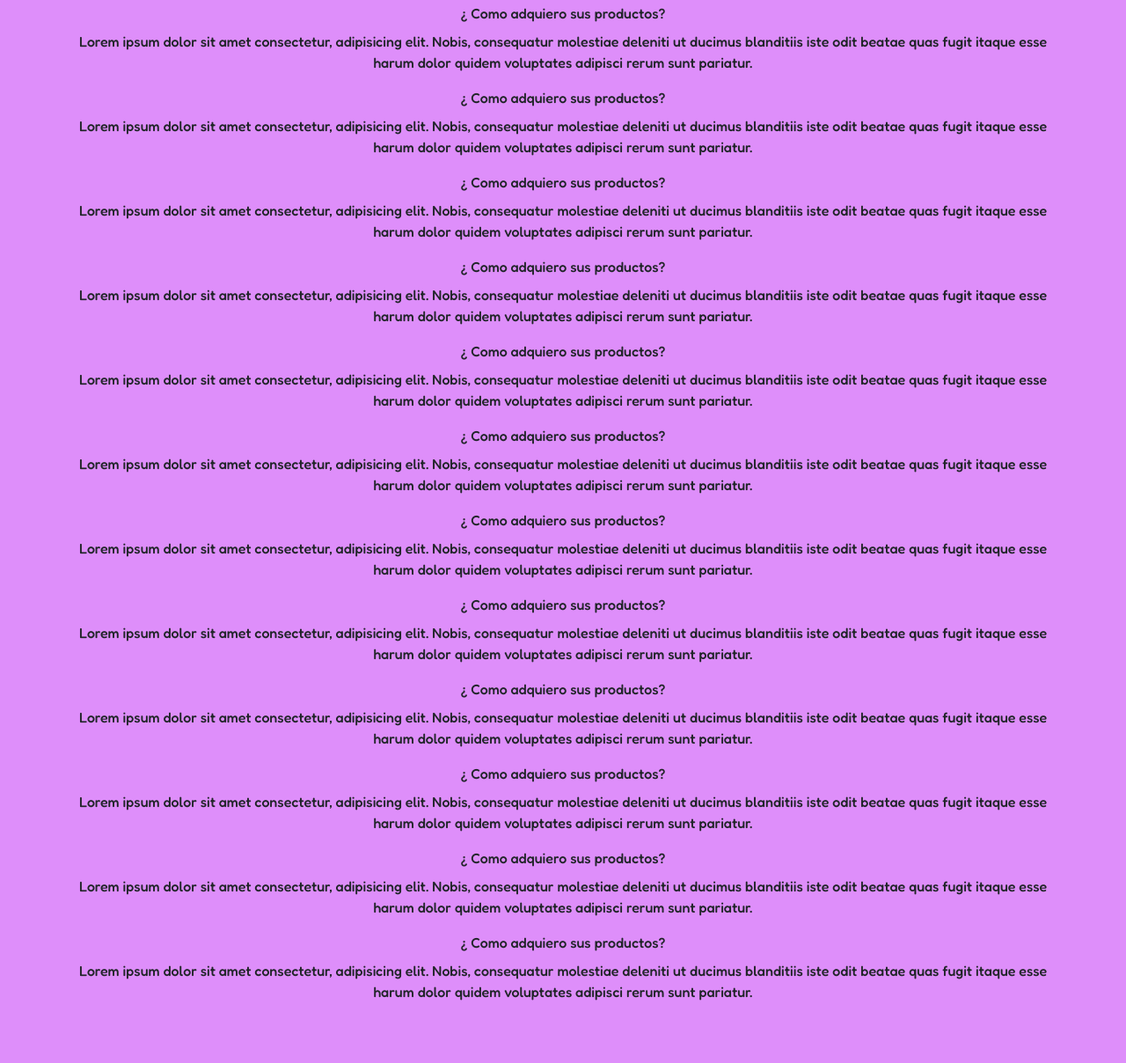
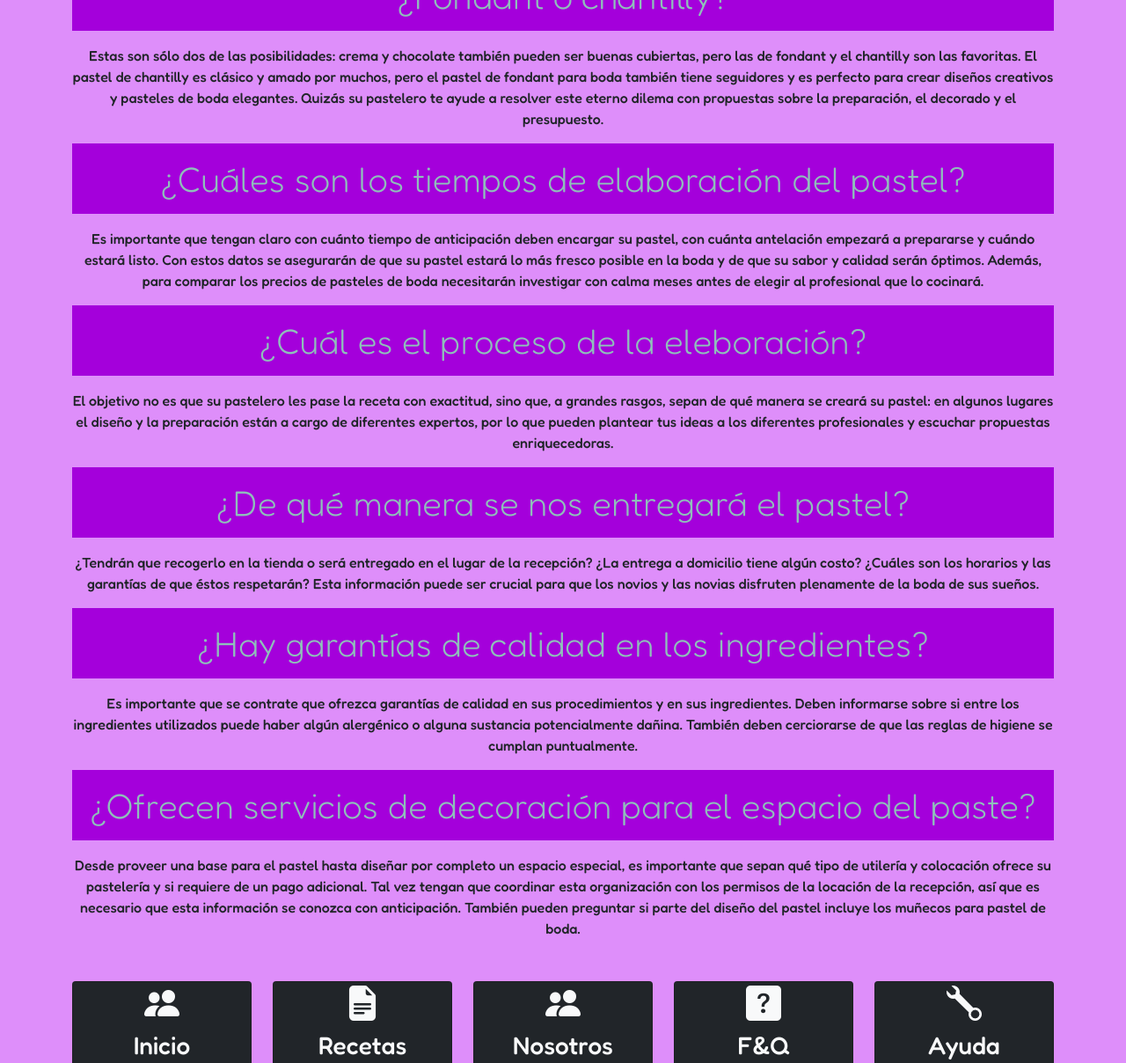
Before and after one commit to JonasPDeveloper/PROYECTO__CARRAZANA, a website: page pages/f&q.html in a window 1280 px wide. Shown: the part 986-2194 px from the top of the page at 88% size. Drawn offline with nearby package versions, Linux system fonts and the light colour scheme.

Commit message:
se corrigieron detalles finales

```diff
--- a/pages/f&q.html
+++ b/pages/f&q.html
@@ -78,163 +78,59 @@
     </header>
     <main class="body-bg">
       <div class="container">
-        <div class="col-12 col-6-md col-4 sm text-center">
-          <h1 class="text-center bg-text bg-primary display-3 mt-3">Preguntas Frecuentes</h1>
+        <div class="col-12 col-6-md col-4 sm text-center pt-3">
+          <h1 class="text-center bg-text bg-primary display-3 pt-3 pb-3">Preguntas Frecuentes</h1>
         </div>
-        <div class="col-12 col-6-md col-4-sm text-center mt-3 mb 3">
-          <div class="mt-2 mb-2">¿ Como adquiero sus productos?</div>
-          <p>
-            Lorem ipsum dolor sit amet consectetur, adipisicing elit. Nobis,
-            consequatur molestiae deleniti ut ducimus blanditiis iste odit
-            beatae quas fugit itaque esse harum dolor quidem voluptates adipisci
-            rerum sunt pariatur.
+        <div class="col-12 col-6-md col-4-sm text-center pt-3 mb 3">
+          <div class="text-center bg-text bg-primary display-6 pt-3 pb-3">¿Cuál sería el mejor sabor para nuestro pastel de bodas?</div>
+          <p class="mt-3 mb-3">
+            ¿Cuál es la clave para que el pastel se convierta en el broche de oro de la celebración? ¡El sabor! Su pastelero puede ayudarlos a encontrar la combinación perfecta de ingredientes que genere un sabor único. Recuerden que el pastel debe transmitir el estilo de su boda por medio de sabores e imágenes. Escuchen las sugerencias de su pastelero para definir una idea o para realizar su pastel ensueño.
           </p>
         </div>
         <div class="col-12 col-6-md col-4-sm text-center mt-3 mb 3">
-          <div class="mt-2 mb-2">¿ Como adquiero sus productos?</div>
-          <p>
-            Lorem ipsum dolor sit amet consectetur, adipisicing elit. Nobis,
-            consequatur molestiae deleniti ut ducimus blanditiis iste odit
-            beatae quas fugit itaque esse harum dolor quidem voluptates adipisci
-            rerum sunt pariatur.
+          <div class="text-center bg-text bg-primary display-6 pt-3 pb-3">¿Qué tipo de decoración puede tener nuestro pastel??</div>
+          <p class="mt-3 mb-3"></p>
+            Hay muchos estilos de decoración de pasteles de boda: comestible, con elementos naturales, con elementos sintéticos... Aprovechando ingredientes como azúcar, chocolate y mazapán se puede crear todo tipo de deliciosas decoraciones, desde flores y perlas hasta patrones geométricos. Pero también se pueden utilizar adornos como flores naturales, ramitas o frutas, o elementos sintéticos como listones y pedrería. En el catálogo de Bodas.com.mx encontrarás muchas propuestas de diseños que podrás discutir con tu pastelero.
           </p>
         </div>
         <div class="col-12 col-6-md col-4-sm text-center mt-3 mb 3">
-          <div class="mt-2 mb-2">¿ Como adquiero sus productos?</div>
-          <p>
-            Lorem ipsum dolor sit amet consectetur, adipisicing elit. Nobis,
-            consequatur molestiae deleniti ut ducimus blanditiis iste odit
-            beatae quas fugit itaque esse harum dolor quidem voluptates adipisci
-            rerum sunt pariatur.
+          <div class="text-center bg-text bg-primary display-6 pt-3 pb-3">¿Fondant o chantilly?</div>
+          <p class="mt-3 mb-3">
+            Estas son sólo dos de las posibilidades: crema y chocolate también pueden ser buenas cubiertas, pero las de fondant y el chantilly son las favoritas. El pastel de chantilly es clásico y amado por muchos, pero el pastel de fondant para boda también tiene seguidores y es perfecto para crear diseños creativos y pasteles de boda elegantes. Quizás su pastelero te ayude a resolver este eterno dilema con propuestas sobre la preparación, el decorado y el presupuesto.
           </p>
         </div>
         <div class="col-12 col-6-md col-4-sm text-center mt-3 mb 3">
-          <div class="mt-2 mb-2">¿ Como adquiero sus productos?</div>
-          <p>
-            Lorem ipsum dolor sit amet consectetur, adipisicing elit. Nobis,
-            consequatur molestiae deleniti ut ducimus blanditiis iste odit
-            beatae quas fugit itaque esse harum dolor quidem voluptates adipisci
-            rerum sunt pariatur.
+          <div class="text-center bg-text bg-primary display-6 pt-3 pb-3">¿Cuáles son los tiempos de elaboración del pastel?</div>
+          <p class="mt-3 mb-3">
+            Es importante que tengan claro con cuánto tiempo de anticipación deben encargar su pastel, con cuánta antelación empezará a prepararse y cuándo estará listo. Con estos datos se asegurarán de que su pastel estará lo más fresco posible en la boda y de que su sabor y calidad serán óptimos. Además, para comparar los precios de pasteles de boda necesitarán investigar con calma meses antes de elegir al profesional que lo cocinará.
           </p>
         </div>
         <div class="col-12 col-6-md col-4-sm text-center mt-3 mb 3">
-          <div class="mt-2 mb-2">¿ Como adquiero sus productos?</div>
-          <p>
-            Lorem ipsum dolor sit amet consectetur, adipisicing elit. Nobis,
-            consequatur molestiae deleniti ut ducimus blanditiis iste odit
-            beatae quas fugit itaque esse harum dolor quidem voluptates adipisci
-            rerum sunt pariatur.
+          <div class="text-center bg-text bg-primary display-6 pt-3 pb-3">¿Cuál es el proceso de la eleboración?</div>
+          <p class="mt-3 mb-3">
+            El objetivo no es que su pastelero les pase la receta con exactitud, sino que, a grandes rasgos, sepan de qué manera se creará su pastel: en algunos lugares el diseño y la preparación están a cargo de diferentes expertos, por lo que pueden plantear tus ideas a los diferentes profesionales y escuchar propuestas enriquecedoras.
           </p>
         </div>
         <div class="col-12 col-6-md col-4-sm text-center mt-3 mb 3">
-          <div class="mt-2 mb-2">¿ Como adquiero sus productos?</div>
-          <p>
-            Lorem ipsum dolor sit amet consectetur, adipisicing elit. Nobis,
-            consequatur molestiae deleniti ut ducimus blanditiis iste odit
-            beatae quas fugit itaque esse harum dolor quidem voluptates adipisci
-            rerum sunt pariatur.
+          <div class="text-center bg-text bg-primary display-6 pt-3 pb-3">¿De qué manera se nos entregará el pastel?</div>
+          <p class="mt-3 mb-3">
+            ¿Tendrán que recogerlo en la tienda o será entregado en el lugar de la recepción? ¿La entrega a domicilio tiene algún costo? ¿Cuáles son los horarios y las garantías de que éstos respetarán? Esta información puede ser crucial para que los novios y las novias disfruten plenamente de la boda de sus sueños.
           </p>
         </div>
         <div class="col-12 col-6-md col-4-sm text-center mt-3 mb 3">
-          <div class="mt-2 mb-2">¿ Como adquiero sus productos?</div>
-          <p>
-            Lorem ipsum dolor sit amet consectetur, adipisicing elit. Nobis,
-            consequatur molestiae deleniti ut ducimus blanditiis iste odit
-            beatae quas fugit itaque esse harum dolor quidem voluptates adipisci
-            rerum sunt pariatur.
+          <div class="text-center bg-text bg-primary display-6 pt-3 pb-3"> ¿Hay garantías de calidad en los ingredientes?</div>
+          <p class="mt-3 mb-3">
+            Es importante que se contrate que ofrezca garantías de calidad en sus procedimientos y en sus ingredientes. Deben informarse sobre si entre los ingredientes utilizados puede haber algún alergénico o alguna sustancia potencialmente dañina. También deben cerciorarse de que las reglas de higiene se cumplan puntualmente.
           </p>
         </div>
         <div class="col-12 col-6-md col-4-sm text-center mt-3 mb 3">
-          <div class="mt-2 mb-2">¿ Como adquiero sus productos?</div>
-          <p>
-            Lorem ipsum dolor sit amet consectetur, adipisicing elit. Nobis,
-            consequatur molestiae deleniti ut ducimus blanditiis iste odit
-            beatae quas fugit itaque esse harum dolor quidem voluptates adipisci
-            rerum sunt pariatur.
+          <div class="text-center bg-text bg-primary display-6 pt-3 pb-3">¿Ofrecen servicios de decoración para el espacio del paste?</div>
+          <p class="mt-3 mb-3">
+            Desde proveer una base para el pastel hasta diseñar por completo un espacio especial, es importante que sepan qué tipo de utilería y colocación ofrece su pastelería y si requiere de un pago adicional. Tal vez tengan que coordinar esta organización con los permisos de la locación de la recepción, así que es necesario que esta información se conozca con anticipación. También pueden preguntar si parte del diseño del pastel incluye los muñecos para pastel de boda.
           </p>
         </div>
-        <div class="col-12 col-6-md col-4-sm text-center mt-3 mb 3">
-          <div class="mt-2 mb-2">¿ Como adquiero sus productos?</div>
-          <p>
-            Lorem ipsum dolor sit amet consectetur, adipisicing elit. Nobis,
-            consequatur molestiae deleniti ut ducimus blanditiis iste odit
-            beatae quas fugit itaque esse harum dolor quidem voluptates adipisci
-            rerum sunt pariatur.
-          </p>
         </div>
-        <div class="col-12 col-6-md col-4-sm text-center mt-3 mb 3">
-          <div class="mt-2 mb-2">¿ Como adquiero sus productos?</div>
-          <p>
-            Lorem ipsum dolor sit amet consectetur, adipisicing elit. Nobis,
-            consequatur molestiae deleniti ut ducimus blanditiis iste odit
-            beatae quas fugit itaque esse harum dolor quidem voluptates adipisci
-            rerum sunt pariatur.
-          </p>
-        </div>
-        <div class="col-12 col-6-md col-4-sm text-center mt-3 mb 3">
-          <div class="mt-2 mb-2">¿ Como adquiero sus productos?</div>
-          <p>
-            Lorem ipsum dolor sit amet consectetur, adipisicing elit. Nobis,
-            consequatur molestiae deleniti ut ducimus blanditiis iste odit
-            beatae quas fugit itaque esse harum dolor quidem voluptates adipisci
-            rerum sunt pariatur.
-          </p>
-        </div>
-        <div class="col-12 col-6-md col-4-sm text-center mt-3 mb 3">
-          <div class="mt-2 mb-2">¿ Como adquiero sus productos?</div>
-          <p>
-            Lorem ipsum dolor sit amet consectetur, adipisicing elit. Nobis,
-            consequatur molestiae deleniti ut ducimus blanditiis iste odit
-            beatae quas fugit itaque esse harum dolor quidem voluptates adipisci
-            rerum sunt pariatur.
-          </p>
-        </div>
-        <div class="col-12 col-6-md col-4-sm text-center mt-3 mb 3">
-          <div class="mt-2 mb-2">¿ Como adquiero sus productos?</div>
-          <p>
-            Lorem ipsum dolor sit amet consectetur, adipisicing elit. Nobis,
-            consequatur molestiae deleniti ut ducimus blanditiis iste odit
-            beatae quas fugit itaque esse harum dolor quidem voluptates adipisci
-            rerum sunt pariatur.
-          </p>
-        </div>
-        <div class="col-12 col-6-md col-4-sm text-center mt-3 mb 3">
-          <div class="mt-2 mb-2">¿ Como adquiero sus productos?</div>
-          <p>
-            Lorem ipsum dolor sit amet consectetur, adipisicing elit. Nobis,
-            consequatur molestiae deleniti ut ducimus blanditiis iste odit
-            beatae quas fugit itaque esse harum dolor quidem voluptates adipisci
-            rerum sunt pariatur.
-          </p>
-        </div>
-        <div class="col-12 col-6-md col-4-sm text-center mt-3 mb 3">
-          <div class="mt-2 mb-2">¿ Como adquiero sus productos?</div>
-          <p>
-            Lorem ipsum dolor sit amet consectetur, adipisicing elit. Nobis,
-            consequatur molestiae deleniti ut ducimus blanditiis iste odit
-            beatae quas fugit itaque esse harum dolor quidem voluptates adipisci
-            rerum sunt pariatur.
-          </p>
-        </div>
-        <div class="col-12 col-6-md col-4-sm text-center mt-3 mb 3">
-          <div class="mt-2 mb-2">¿ Como adquiero sus productos?</div>
-          <p>
-            Lorem ipsum dolor sit amet consectetur, adipisicing elit. Nobis,
-            consequatur molestiae deleniti ut ducimus blanditiis iste odit
-            beatae quas fugit itaque esse harum dolor quidem voluptates adipisci
-            rerum sunt pariatur.
-          </p>
-        </div>
-        <div class="col-12 col-6-md col-4-sm text-center mt-3 pb-3">
-          <div class="mt-2 mb-2">¿ Como adquiero sus productos?</div>
-          <p>
-            Lorem ipsum dolor sit amet consectetur, adipisicing elit. Nobis,
-            consequatur molestiae deleniti ut ducimus blanditiis iste odit
-            beatae quas fugit itaque esse harum dolor quidem voluptates adipisci
-            rerum sunt pariatur.
-          </p>
-        </div>
-        <section>
+        <section class="container">
           <!--Tarjetas de acceso directo-->
             <div class="row text-center text-black mt-5 pb-3">
               <div class="col-md">
@@ -274,7 +170,7 @@
                   </div>
                   <h3 class="card-title mb-3">F&Q</h3>
                   <p class="card-text" style="height: 5rem;">¿Tenes alguna duda? Consulta acá</p>
-                  <a href="" class="btn btn-primary">F&Q</a>
+                  <a href="f&q.html" class="btn btn-primary">F&Q</a>
                 </div>
               </div>
               <div class="col-md">
```
Also changed, not shown: index.html (+3 -3 lines), pages/ayuda.html (+2 -2 lines), pages/nosotros.html (+2 -2 lines), pages/recetas.html (+2 -2 lines).
